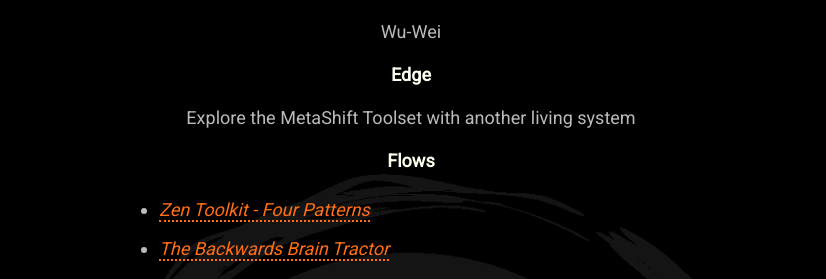
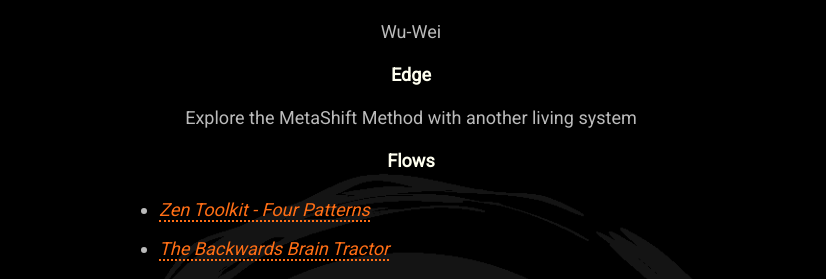
Before and after one commit to mindset-dojo/mindset-dojo.github.io, a Jekyll site: the page built from program.md, in a window 1280 px wide and 900 px high, scrolled down 5904 px. Shown: the part 153-432 px from the top of the window, without its empty margins (229-1055 px from the left). Built offline with Jekyll 4.4.1, drawn with Linux system fonts in a browser that asks for light colours; some web fonts are replaced.

Commit message:
feat: MetaShift Toolset -> Method

```diff
--- a/_data/program.yaml
+++ b/_data/program.yaml
@@ -179,7 +179,7 @@ sections:
           label: Shodan
           level: 1
           intention: Wu-Wei
-          edge: Explore the MetaShift Toolset with another living system
+          edge: Explore the MetaShift Method with another living system
           flows:
             - label: Zen Toolkit - Four Patterns
               url: https://vimeo.com/944675826/c57a7ce142
```
